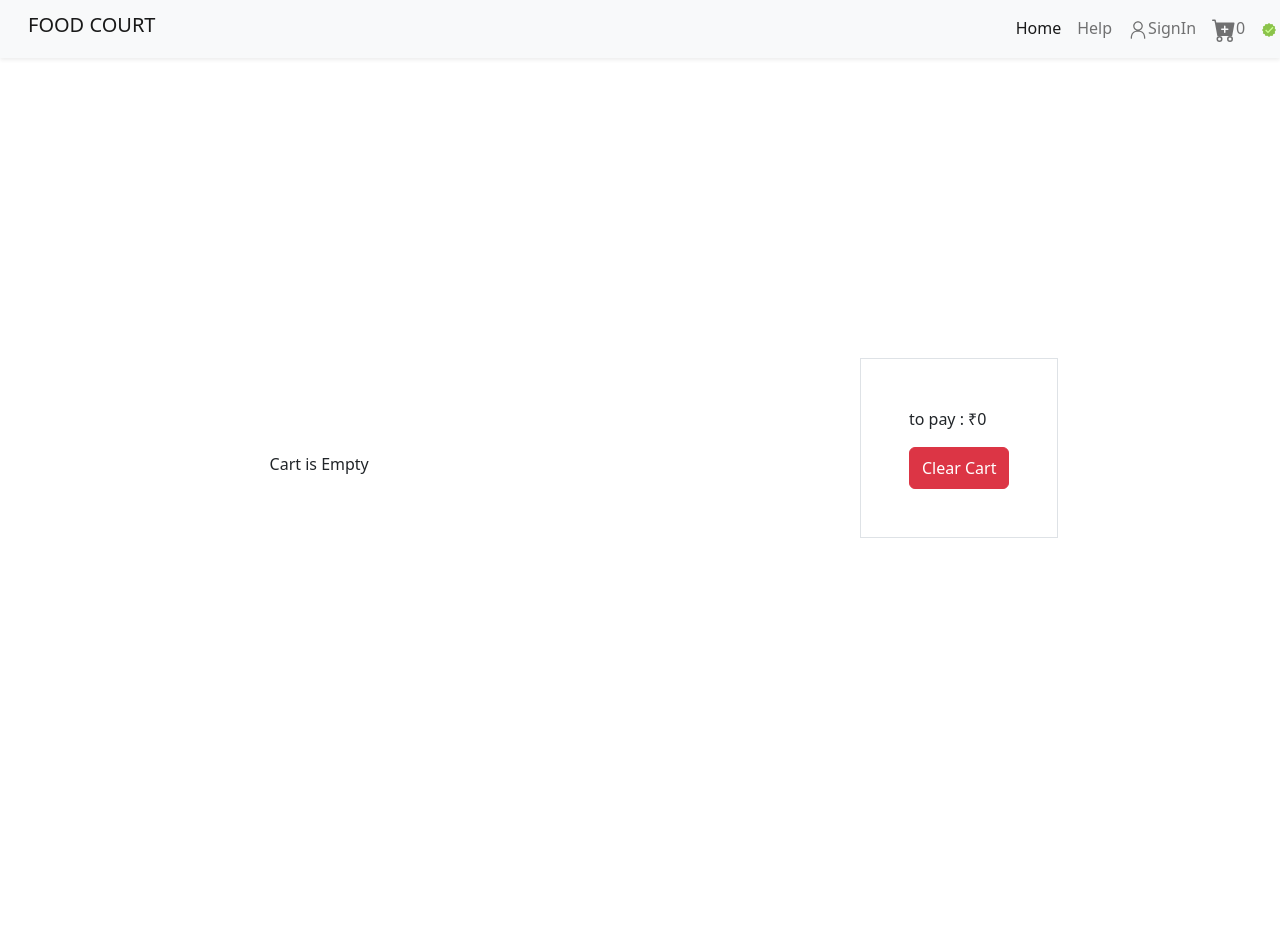
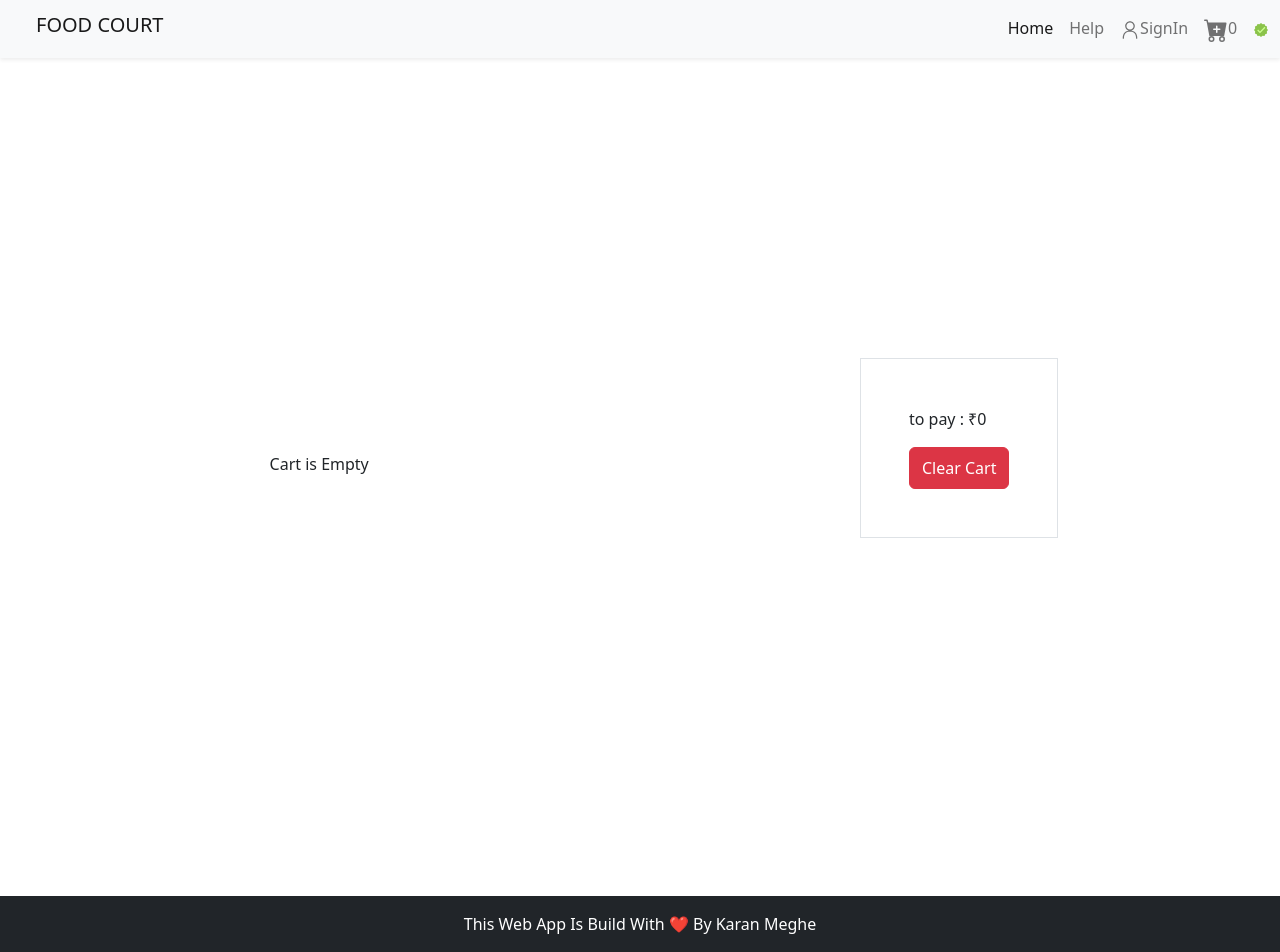
Before and after one commit to KaranMeghe/food-court, a React (Vite) app in the folder Food_Court /: page /cart in a window 1280 px wide. Before the commit the page ends 896 px from the top, so only its background shows below. Built offline with nearby package versions, Linux system fonts and the light colour scheme.

Commit message:
Style update - px-4 on navbar

```diff
--- a/Food_Court /src/App.jsx
+++ b/Food_Court /src/App.jsx
@@ -2,6 +2,7 @@
 // eslint-disable-next-line no-unused-vars
 import bootstrap from "bootstrap/dist/css/bootstrap.min.css";
 import Navbar from "./Components/layout/Header";
+import Footer from "./Components/layout/Footer";
 import { Outlet } from "react-router-dom";
 import { Provider as UserContextProvider } from "./context/UserContextProvider";
 import { Provider } from "react-redux";
@@ -12,6 +13,7 @@ function App() {
       <UserContextProvider>
         <Navbar />
         <Outlet />
+        <Footer />
       </UserContextProvider>
     </Provider>
   );
--- /dev/null
+++ b/Food_Court /src/Components/layout/Footer.jsx
@@ -0,0 +1,10 @@
+/* eslint-disable react/react-in-jsx-scope */
+const Footer = () => {
+  return (
+    <div className="d-flex justify-content-center mt-5 py-3 bg-dark text-white">
+      This Web App Is Build With ❤️ By Karan Meghe
+    </div>
+  );
+};
+
+export default Footer;
--- a/Food_Court /src/Components/layout/Header.jsx
+++ b/Food_Court /src/Components/layout/Header.jsx
@@ -23,7 +23,7 @@ const Navbar = () => {
 
   return (
     <>
-      <nav className="navbar navbar-expand-lg navbar-light bg-light d-flex justify-content-between align-items-center px-3 shadow-sm fixed-top collapse mb-5">
+      <nav className="navbar navbar-expand-lg navbar-light bg-light d-flex justify-content-between align-items-center px-4 shadow-sm fixed-top collapse mb-5">
         <div className="container-fluid">
           <div className="logo d-flex justify-content-between w-100">
             <Link to="/" className="text-decoration-none">
--- a/Food_Court /src/Components/utils/useGetRestarunts.jsx
+++ b/Food_Court /src/Components/utils/useGetRestarunts.jsx
@@ -16,12 +16,12 @@ export const useGetRestarunts = () => {
     const data = await axios.get(FETCH_RESTARUNTS);
     console.log(data);
     setAllRestarants(
-      data?.data?.data?.cards[5]?.card?.card?.gridElements?.infoWithStyle
+      data?.data?.data?.cards[4]?.card?.card?.gridElements?.infoWithStyle
         ?.restaurants
     );
 
     setFilteredRestarunts(
-      data?.data?.data?.cards[5]?.card?.card?.gridElements?.infoWithStyle
+      data?.data?.data?.cards[4]?.card?.card?.gridElements?.infoWithStyle
         ?.restaurants
     );
   };
```
